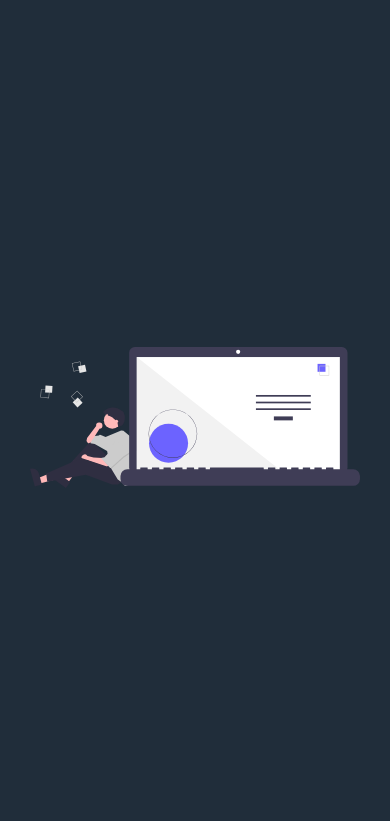
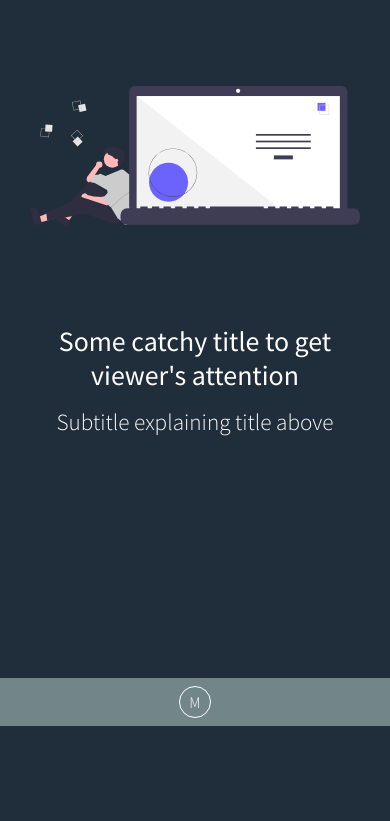
Before and after one commit to dambus/mdjport, a website built with Parcel: page index.html in a window 390 px wide. Shown: the part 118-939 px from the top of the page. After the commit the page ends 918 px from the top, so only its background shows below. Built offline with nearby package versions, Linux system fonts and the light colour scheme; files whose address does not match are found by name.

Commit message:
autopush

```diff
--- a/index.html
+++ b/index.html
@@ -17,6 +17,10 @@
   <body>
     <div class="header container-fluid">
       <img src="src/img/mdjlogo.png" alt="logo" class="header__logo" />
+      <div class="nav__mobile container-fluid">
+        <div class="nav__mobile--menu-icon">M</div>
+      </div>
+
       <div class="nav">
         <a href="#" class="btn__nav">home</a>
         <a href="#" class="btn__nav">work</a>
--- a/package.json
+++ b/package.json
@@ -22,6 +22,7 @@
   "license": "ISC",
   "devDependencies": {
     "@parcel/transformer-sass": "^2.8.3",
-    "parcel": "^2.8.3"
+    "parcel": "^2.8.3",
+    "util": "^0.12.5"
   }
 }
--- a/src/sass/_header.scss
+++ b/src/sass/_header.scss
@@ -10,11 +10,19 @@
   padding: 1rem;
 
   &__logo {
-    margin-left: 4rem;
+    @include md {
+      margin-left: 4rem;
+    }
+    margin: 0 auto;
     height: 4.6rem;
     display: block;
   }
   .nav {
+    display: none;
+    @include md {
+      display: block;
+    }
+
     .btn__nav {
       // @extend %btn;
 
@@ -54,4 +62,36 @@
       }
     }
   }
+  .nav__mobile {
+    @include md {
+      display: none;
+    }
+    @include lg {
+      display: none;
+    }
+    @include xl {
+      display: none;
+    }
+
+    @include rwd(1400px) {
+      display: none;
+    }
+    display: flex;
+    justify-content: center;
+    align-items: center;
+    position: fixed;
+    left: 0;
+    bottom: 0;
+    height: 3rem;
+    background-color: rgba($ash-gray, 0.66);
+    &--menu-icon {
+      border: 1px solid white;
+      height: 2rem;
+      width: 2rem;
+      border-radius: 50%;
+      display: flex;
+      align-items: center;
+      justify-content: center;
+    }
+  }
 }
--- a/src/sass/_heading.scss
+++ b/src/sass/_heading.scss
@@ -8,8 +8,10 @@
 }
 
 .heading__image {
+  @include md {
     min-height: calc(100vh - 2 * 4vw);
-
+  }
+  min-height: 40vh;
   &--container {
     width: 100%;
     height: 100%;
@@ -24,6 +26,18 @@
 }
 
 .heading__title {
+  display: block;
+  &--title {
+    text-align: center;
+    width: 80%;
+    margin: 0 auto;
+  }
+  &--subtitle {
+    margin-top: 1rem;
+    text-align: center;
+    font-weight: 300;
+  }
+  @include md {
     display: flex;
     justify-content: center;
     align-items: flex-start;
@@ -31,11 +45,18 @@
     &--title {
       // display: flex;
       // flex: 100%;
+      font-size: 3rem;
       flex-shrink: 0;
+      text-align: start;
       flex-wrap: nowrap;
+      width: 100%;
     }
     &--subtitle {
       // display: flex;
+      margin-top: 1rem;
       flex-shrink: 0;
+      font-weight: 500;
+      text-align: start;
     }
   }
+}
--- /dev/null
+++ b/src/sass/_util.scss
@@ -0,0 +1,3 @@
+.hidden {
+  display: none;
+}
--- a/src/sass/main.scss
+++ b/src/sass/main.scss
@@ -2,3 +2,4 @@
 @import "components";
 @import "header";
 @import "heading";
+@import "util";
```
Also changed, not shown: dist/index.html, 3 other files. Lines whose indentation alone changed are shown as unchanged.
